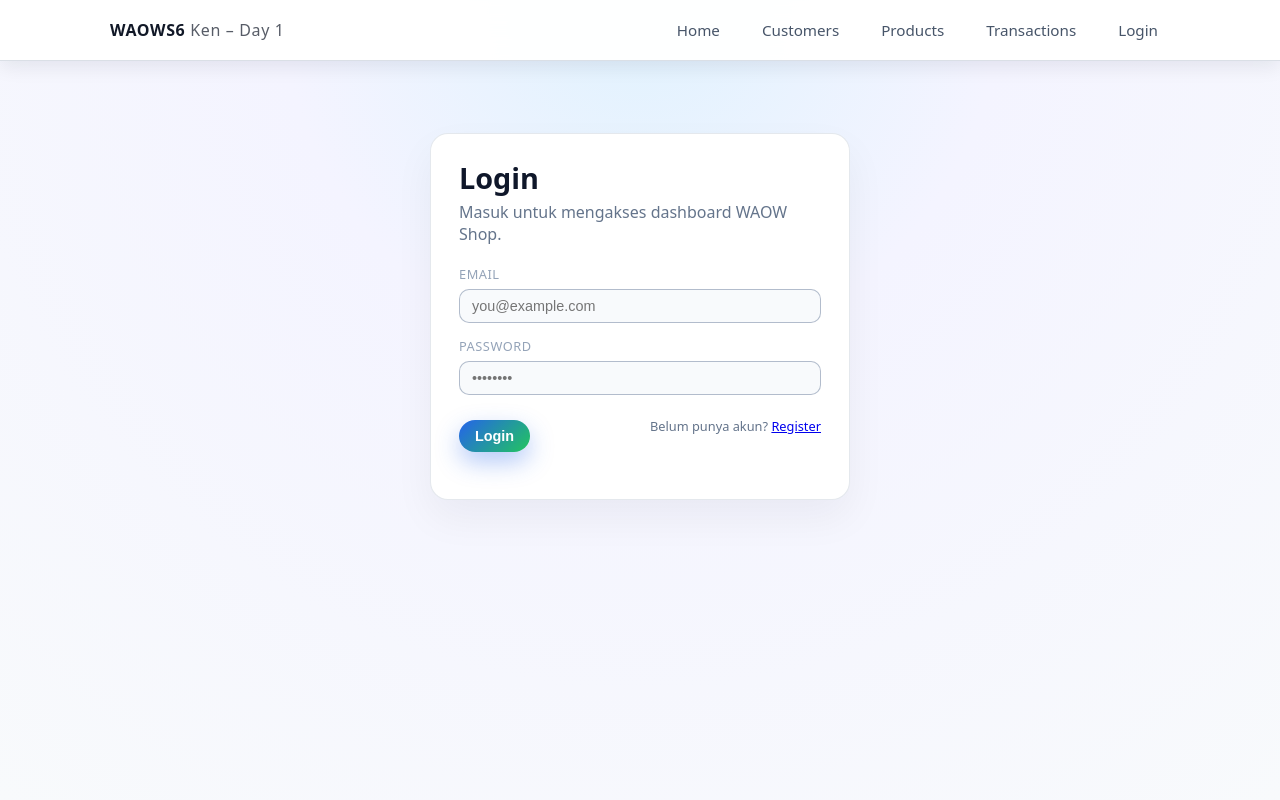
After one commit to K4ZED/WAOWS6_Day1, a Flask app: page /login in a window 1280 px wide. The commit adds this page. Run offline with Flask 3, Linux system fonts and the light colour scheme.

Commit message:
masih error bagian login

```diff
--- a/app.py
+++ b/app.py
@@ -1,26 +1,172 @@
-from flask import Flask, jsonify, request, render_template
+from flask import (
+    Flask,
+    jsonify,
+    request,
+    render_template,
+    session,
+    redirect,
+    url_for,
+)
 from flask_cors import CORS
+from functools import wraps
+import bcrypt
+
 from config.db import query_all, execute
 
 app = Flask(__name__)
 CORS(app)
 
+# ganti dengan string random yang panjang untuk production
+app.secret_key = "waow_workshop_secret_key"
+
+
+def hash_password(plain_password: str) -> str:
+    return bcrypt.hashpw(
+        plain_password.encode("utf-8"), bcrypt.gensalt()
+    ).decode("utf-8")
+
+
+def check_password(plain_password: str, hashed_password: str) -> bool:
+    return bcrypt.checkpw(
+        plain_password.encode("utf-8"), hashed_password.encode("utf-8")
+    )
+
+
+def login_required(f):
+    @wraps(f)
+    def wrapper(*args, **kwargs):
+        if "user_id" not in session:
+            return redirect(url_for("login_page"))
+        return f(*args, **kwargs)
+
+    return wrapper
+
+
 @app.route("/")
 def index():
     return render_template("index.html")
 
+
+@app.route("/login")
+def login_page():
+    return render_template("login.html")
+
+
+@app.route("/register")
+def register_page():
+    return render_template("register.html")
+
+
 @app.route("/customers")
+@login_required
 def customers_page():
     return render_template("customers.html")
 
+
 @app.route("/products")
+@login_required
 def products_page():
     return render_template("products.html")
+
+
+@app.route("/transactions")
+@login_required
+def transactions_page():
+    return render_template("transactions.html")
+
+
+# =======================
+#  AUTH APIs
+# =======================
+
+
+@app.route("/api/register", methods=["POST"])
+def api_register():
+    data = request.get_json()
+    email = data.get("Email") or data.get("email")
+    password = data.get("Password") or data.get("password")
+
+    if not email or not password:
+        return jsonify({"error": "Email dan password wajib diisi."}), 400
+
+    hashed = hash_password(password)
+
+    sql = """
+        INSERT INTO users (Email, Password, IsActive)
+        VALUES (%s, %s, 1)
+    """
+    try:
+        user_id = execute(sql, (email, hashed))
+    except Exception:
+        return jsonify({"error": "Email sudah terdaftar."}), 409
+
+    session["user_id"] = user_id
+    session["user_email"] = email
+
+    return jsonify({"message": "registered", "UserId": user_id, "Email": email}), 201
+
+
+@app.route("/api/login", methods=["POST"])
+def api_login():
+    data = request.get_json()
+    email = data.get("Email") or data.get("email")
+    password = data.get("Password") or data.get("password")
+
+    if not email or not password:
+        return jsonify({"error": "Email dan password wajib diisi."}), 400
+
+    sql = "SELECT * FROM users WHERE Email = %s AND IsActive = 1"
+    rows = query_all(sql, (email,))
+
+    if not rows:
+        return jsonify({"error": "Email tidak ditemukan / tidak aktif."}), 404
+
+    user = rows[0]
+
+    if not check_password(password, user["Password"]):
+        return jsonify({"error": "Password salah."}), 401
+
+    session["user_id"] = user["UserId"]
+    session["user_email"] = user["Email"]
+
+    return jsonify(
+        {
+            "message": "login_success",
+            "UserId": user["UserId"],
+            "Email": user["Email"],
+        }
+    )
+
+
+@app.route("/api/logout", methods=["POST", "GET"])
+def api_logout():
+    session.clear()
+    return jsonify({"message": "logged_out"})
+
+
+@app.route("/api/me")
+def api_me():
+    if "user_id" not in session:
+        return jsonify({"authenticated": False})
+    return jsonify(
+        {
+            "authenticated": True,
+            "UserId": session.get("user_id"),
+            "Email": session.get("user_email"),
+        }
+    )
+
+
+# =======================
+#  CUSTOMERS APIs
+# =======================
+
 
 @app.route("/api/customers", methods=["GET"])
 def get_customers():
     rows = query_all("SELECT * FROM mall_customer ORDER BY CustomerID")
     return jsonify(rows)
+
 
 @app.route("/api/customers", methods=["POST"])
 def create_customer():
@@ -37,6 +183,7 @@ def create_customer():
     )
     new_id = execute(sql, params)
     return jsonify({"CustomerID": new_id}), 201
+
 
 @app.route("/api/customers/<int:customer_id>", methods=["PUT"])
 def update_customer(customer_id):
@@ -56,16 +203,24 @@ def update_customer(customer_id):
     execute(sql, params)
     return jsonify({"message": "updated"})
 
+
 @app.route("/api/customers/<int:customer_id>", methods=["DELETE"])
 def delete_customer(customer_id):
     sql = "DELETE FROM mall_customer WHERE CustomerID=%s"
     execute(sql, (customer_id,))
     return jsonify({"message": "deleted"})
 
+
+# =======================
+#  PRODUCTS APIs
+# =======================
+
+
 @app.route("/api/products", methods=["GET"])
 def get_products():
     rows = query_all("SELECT * FROM products ORDER BY ProductID")
     return jsonify(rows)
+
 
 @app.route("/api/products", methods=["POST"])
 def create_product():
@@ -82,6 +237,7 @@ def create_product():
     )
     new_id = execute(sql, params)
     return jsonify({"ProductID": new_id}), 201
+
 
 @app.route("/api/products/<int:product_id>", methods=["PUT"])
 def update_product(product_id):
@@ -101,15 +257,18 @@ def update_product(product_id):
     execute(sql, params)
     return jsonify({"message": "updated"})
 
+
 @app.route("/api/products/<int:product_id>", methods=["DELETE"])
 def delete_product(product_id):
     sql = "DELETE FROM products WHERE ProductID=%s"
     execute(sql, (product_id,))
     return jsonify({"message": "deleted"})
 
-@app.route("/transactions")
-def transactions_page():
-    return render_template("transactions.html")
+
+# =======================
+#  TRANSACTIONS APIs
+# =======================
+
 
 @app.route("/api/transactions")
 def get_transactions():
@@ -130,6 +289,7 @@ def get_transactions():
     """
     rows = query_all(sql)
     return jsonify(rows)
+
 
 @app.route("/api/transactions", methods=["POST"])
 def create_transaction():
@@ -184,6 +344,7 @@ def create_transaction():
 
     return jsonify({"message": "created", "TransactionID": tx_id}), 201
 
+
 @app.route("/api/transactions/<int:transaction_id>")
 def get_transaction_detail(transaction_id):
     header_sql = """
@@ -218,5 +379,6 @@ def get_transaction_detail(transaction_id):
     tx["Items"] = items
     return jsonify(tx)
 
+
 if __name__ == "__main__":
     app.run(debug=True)
--- a/requirements.txt
+++ b/requirements.txt
@@ -1,3 +1,5 @@
 flask
 flask-cors
 mysql-connector-python
+python-dotenv
+bcrypt
--- a/static/css/style.css
+++ b/static/css/style.css
@@ -5,19 +5,21 @@
 }
 
 body {
-  font-family: system-ui, -apple-system, BlinkMacSystemFont, "Segoe UI", sans-serif;
+  font-family: system-ui, -apple-system, BlinkMacSystemFont, "Segoe UI",
+    sans-serif;
   min-height: 100vh;
-  background: radial-gradient(circle at top, #1f2937 0, #020617 55%, #000 100%);
-  color: #e5e7eb;
+  background: radial-gradient(circle at top, #e0f2fe 0, #f4f4ff 35%, #f8fafc 100%);
+  color: #0f172a;
 }
 
 .app-header {
   position: sticky;
   top: 0;
   z-index: 20;
-  background: rgba(15, 23, 42, 0.95);
+  background: rgba(255, 255, 255, 0.96);
   backdrop-filter: blur(12px);
-  border-bottom: 1px solid rgba(148, 163, 184, 0.25);
+  border-bottom: 1px solid rgba(148, 163, 184, 0.35);
+  box-shadow: 0 6px 18px rgba(15, 23, 42, 0.08);
 }
 
 .app-header-inner {
@@ -33,6 +35,7 @@ body {
   font-size: 1rem;
   font-weight: 600;
   letter-spacing: 0.04em;
+  color: #111827;
 }
 
 .brand-sub {
@@ -47,17 +50,17 @@ body {
 
 .nav-link {
   text-decoration: none;
-  color: #cbd5e1;
+  color: #475569;
   font-size: 0.95rem;
   padding: 6px 12px;
-  border-radius: 10px;
+  border-radius: 999px;
   transition: 0.18s ease;
 }
 
 .nav-link:hover,
 .nav-link:active {
-  background: rgba(30, 64, 175, 0.85);
-  color: white;
+  background: rgba(59, 130, 246, 0.1);
+  color: #1d4ed8;
   transform: translateY(-1px);
 }
 
@@ -73,31 +76,38 @@ body {
 }
 
 .page-card {
-  background: rgba(15, 23, 42, 0.85);
-  padding: 28px 32px;
+  background: #ffffff;
+  padding: 24px 28px;
   border-radius: 18px;
-  border: 1px solid rgba(148, 163, 184, 0.35);
-  box-shadow: 0 20px 40px rgba(0, 0, 0, 0.55);
+  border: 1px solid rgba(148, 163, 184, 0.25);
+  box-shadow: 0 18px 40px rgba(15, 23, 42, 0.05);
 }
 
 .fade-in {
   opacity: 0;
-  transform: translateY(20px);
-  animation: fadeInUp 0.20s ease forwards;
+  transform: translateY(14px);
+  animation: fadeInUp 0.22s ease forwards;
 }
 
 @keyframes fadeInUp {
-  from { opacity: 0; transform: translateY(20px); }
-  to { opacity: 1; transform: translateY(0); }
+  from {
+    opacity: 0;
+    transform: translateY(14px);
+  }
+  to {
+    opacity: 1;
+    transform: translateY(0);
+  }
 }
 
 .page-title {
   font-size: 1.8rem;
   margin-bottom: 4px;
+  color: #0f172a;
 }
 
 .page-subtitle {
-  color: #9ca3af;
+  color: #64748b;
   margin-bottom: 20px;
 }
 
@@ -124,16 +134,17 @@ body {
 .input {
   padding: 8px 12px;
   border-radius: 10px;
-  border: 1px solid rgba(148, 163, 184, 0.55);
-  background: rgba(30, 41, 59, 0.8);
-  color: #e5e7eb;
+  border: 1px solid rgba(148, 163, 184, 0.7);
+  background: #f8fafc;
+  color: #0f172a;
   font-size: 0.9rem;
   outline: none;
 }
 
 .input:focus {
-  border-color: #38bdf8;
-  box-shadow: 0 0 0 1px rgba(56, 189, 248, 0.6);
+  border-color: #2563eb;
+  box-shadow: 0 0 0 1px rgba(37, 99, 235, 0.5);
+  background: #ffffff;
 }
 
 .btn-main,
@@ -154,32 +165,32 @@ body {
 }
 
 .btn-main {
-  background: linear-gradient(135deg, #0ea5e9, #22c55e);
-  color: white;
+  background: linear-gradient(135deg, #2563eb, #22c55e);
+  color: #ffffff;
   font-weight: 600;
-  box-shadow: 0 12px 28px rgba(34, 197, 94, 0.3);
+  box-shadow: 0 10px 24px rgba(37, 99, 235, 0.35);
 }
 .btn-main:hover,
 .btn-main:active {
   transform: translateY(-2px);
-  box-shadow: 0 16px 35px rgba(56, 189, 248, 0.4);
+  box-shadow: 0 14px 30px rgba(37, 99, 235, 0.45);
 }
 
 .btn-outline {
-  background: transparent;
-  border: 1px solid rgba(148, 163, 184, 0.7);
-  color: #e2e8f0;
+  background: #ffffff;
+  border: 1px solid rgba(148, 163, 184, 0.9);
+  color: #1f2937;
 }
 .btn-outline:hover {
-  background: rgba(30, 41, 59, 0.85);
+  background: #eff6ff;
 }
 
 .btn-danger {
-  background: rgba(220, 38, 38, 0.9);
-  color: #fee2e2;
+  background: #ef4444;
+  color: #fef2f2;
 }
 .btn-danger:hover {
-  background: rgba(185, 28, 28, 1);
+  background: #dc2626;
 }
 
 .btn-small {
--- a/templates/base.html
+++ b/templates/base.html
@@ -25,6 +25,15 @@
           <a href="{{ url_for('customers_page') }}" class="nav-link">Customers</a>
           <a href="{{ url_for('products_page') }}" class="nav-link">Products</a>
           <a href="{{ url_for('transactions_page') }}" class="nav-link">Transactions</a>
+
+          {% if session.get('user_id') %}
+            <span class="nav-link" style="opacity:.7;cursor:default;">
+              {{ session.get('user_email') }}
+            </span>
+            <a href="{{ url_for('logout') }}" class="nav-link">Logout</a>
+          {% else %}
+            <a href="{{ url_for('login_page') }}" class="nav-link">Login</a>
+          {% endif %}
         </nav>
 
       </div>
--- /dev/null
+++ b/templates/login.html
@@ -0,0 +1,27 @@
+{% extends "base.html" %}
+{% block title %}Login{% endblock %}
+
+{% block content %}
+<div class="page-card fade-in" style="max-width: 420px; margin: 40px auto;">
+  <h1 class="page-title">Login</h1>
+  <p class="page-subtitle">Masuk untuk mengakses dashboard WAOW Shop.</p>
+
+  <form method="post" action="{{ url_for('login_submit') }}" class="form-grid">
+    <div class="field" style="grid-column: 1 / -1;">
+      <label for="email">Email</label>
+      <input id="email" name="email" type="email" class="input" placeholder="you@example.com" required>
+    </div>
+    <div class="field" style="grid-column: 1 / -1;">
+      <label for="password">Password</label>
+      <input id="password" name="password" type="password" class="input" placeholder="••••••••" required>
+    </div>
+    <div style="grid-column: 1 / -1; display:flex; justify-content:space-between; align-items:center; margin-top:8px;">
+      <button type="submit" class="btn-main">Login</button>
+      <span class="page-subtitle" style="font-size:0.8rem;">
+        Belum punya akun?
+        <a href="{{ url_for('register_page') }}">Register</a>
+      </span>
+    </div>
+  </form>
+</div>
+{% endblock %}
```
Also changed, not shown: other parts of static/css/style.css (+199 -60 lines), config/__init__.py (+10 -5 lines), static/js/home.js (+112 -15 lines), templates/index.html (+27 -8 lines), templates/register.html (added, +27 -0 lines), 1 other file.
